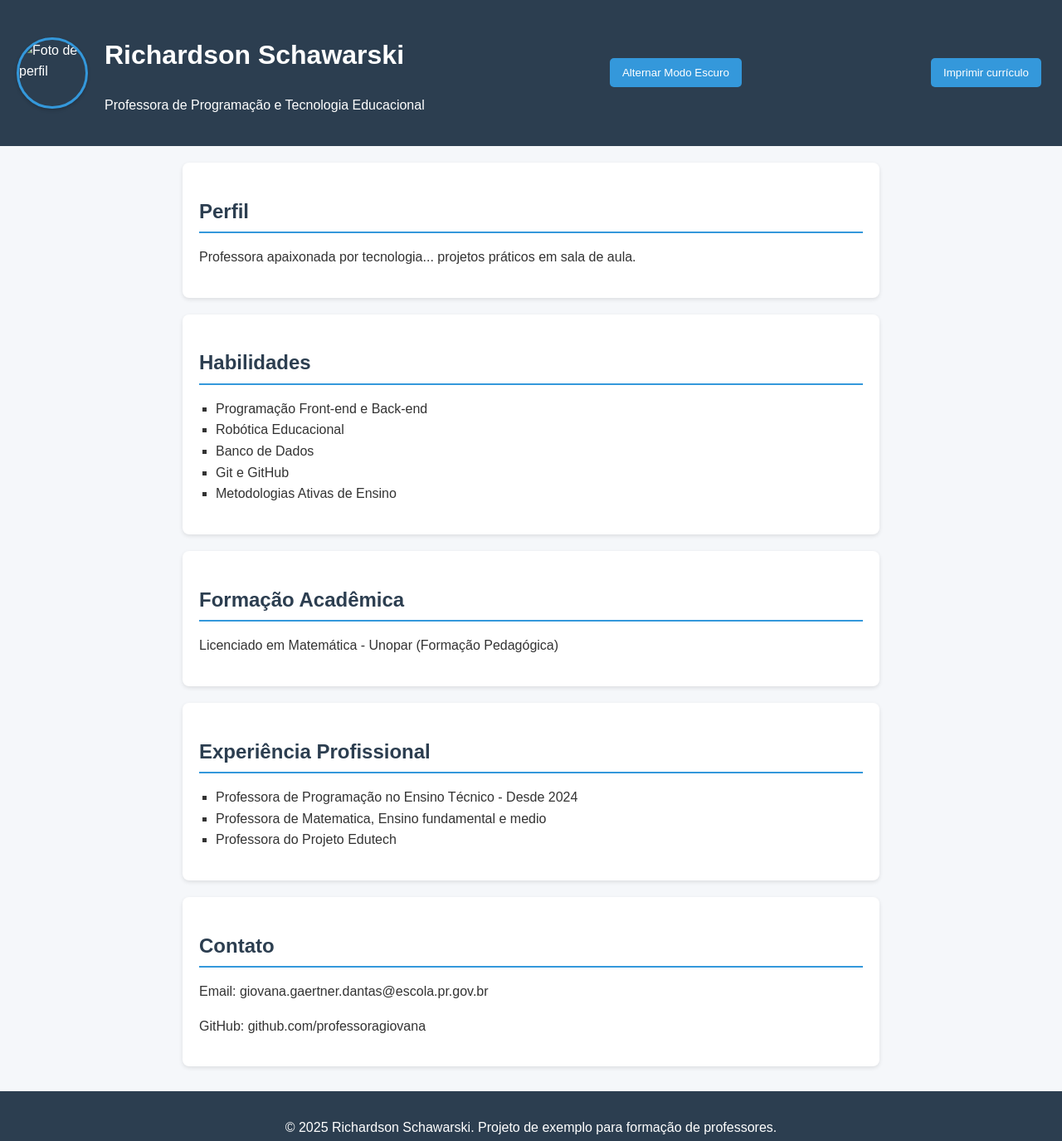
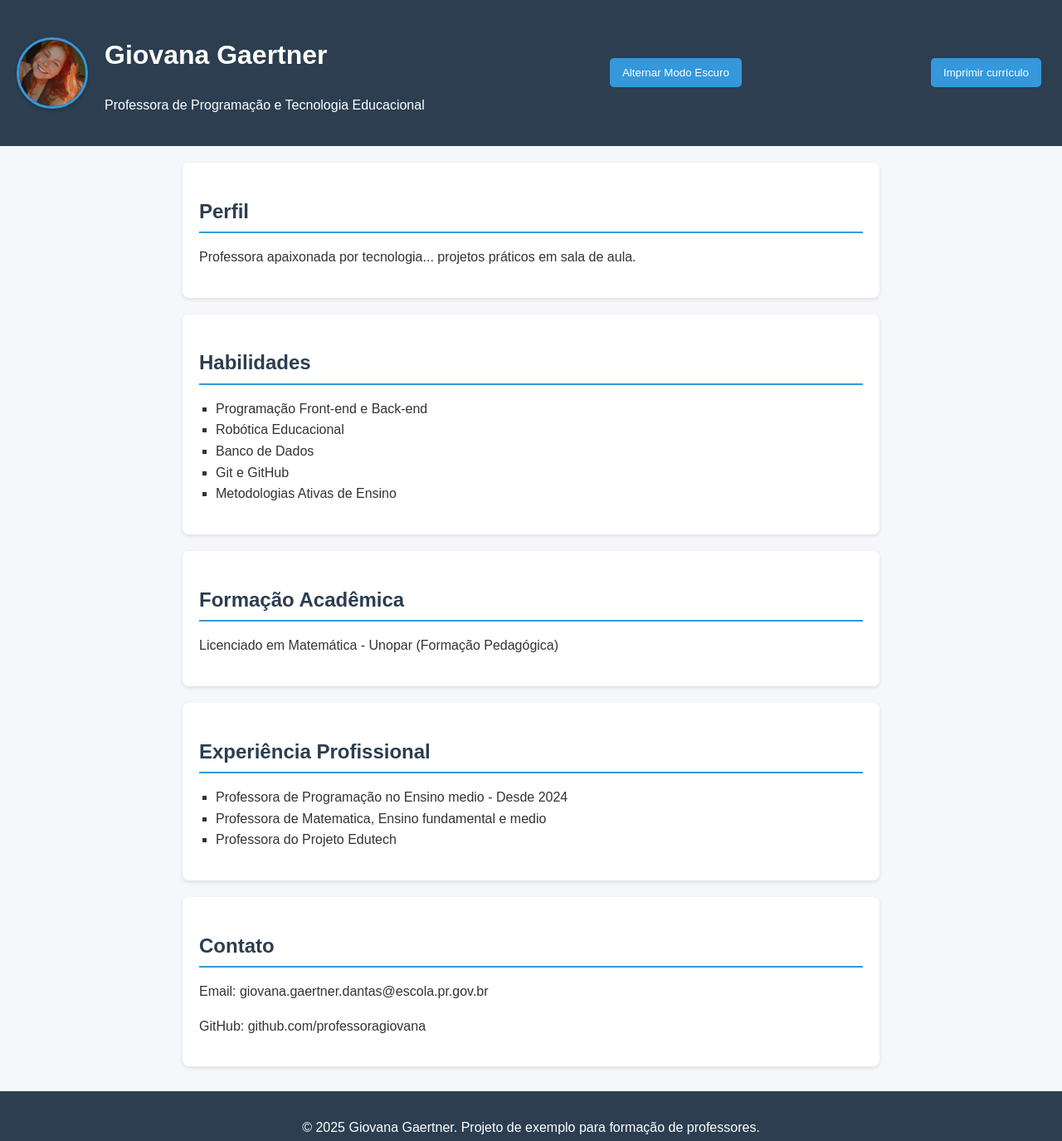
Before and after one commit to ProfessoraGiovana/Forma-o-, a plain HTML site: page index.html in a window 1280 px wide. Shown: the whole page at 83% size. Drawn offline with Linux system fonts and the light colour scheme.

Commit message:
Add files via upload
Projeto final programação

```diff
--- a/index.html
+++ b/index.html
@@ -21,10 +21,10 @@
 
   <header>
   <div class="header-content">
-    <img src="" alt="Foto de perfil" class="profile-img">
+    <img src="WhatsApp Image 2025-02-06 at 19.35.32.jpeg" alt="Foto de perfil" class="profile-img">
     <div class="header-text">
        <!-- Cabeçalho da página -->
-      <h1>Richardson Schawarski</h1>
+      <h1>Giovana Gaertner </h1>
         <!-- Título principal (nome) -->
       <p>Professora de Programação e Tecnologia Educacional</p>
        <!-- Subtítulo (cargo) -->
@@ -70,7 +70,7 @@
     <!-- Seção de experiência profissional -->
     <h2>Experiência Profissional</h2>
     <ul>
-      <li>Professora de Programação no Ensino Técnico - Desde 2024</li>
+      <li>Professora de Programação no Ensino medio - Desde 2024</li>
       <li>Professora de Matematica, Ensino fundamental e medio</li>
       <li>Professora do Projeto Edutech</li>
     </ul>
@@ -85,7 +85,7 @@
 
   <footer>
     <!-- Rodapé da página -->
-    <p>&copy; 2025 Richardson Schawarski. Projeto de exemplo para formação de professores.</p>
+    <p>&copy; 2025 Giovana Gaertner. Projeto de exemplo para formação de professores.</p>
     <!-- Texto de copyright e observação. &copy; → © (copyright) -->
   </footer>
 
```
Also changed, not shown: WhatsApp Image 2025-02-06 at 19.35.32.jpeg (added).
